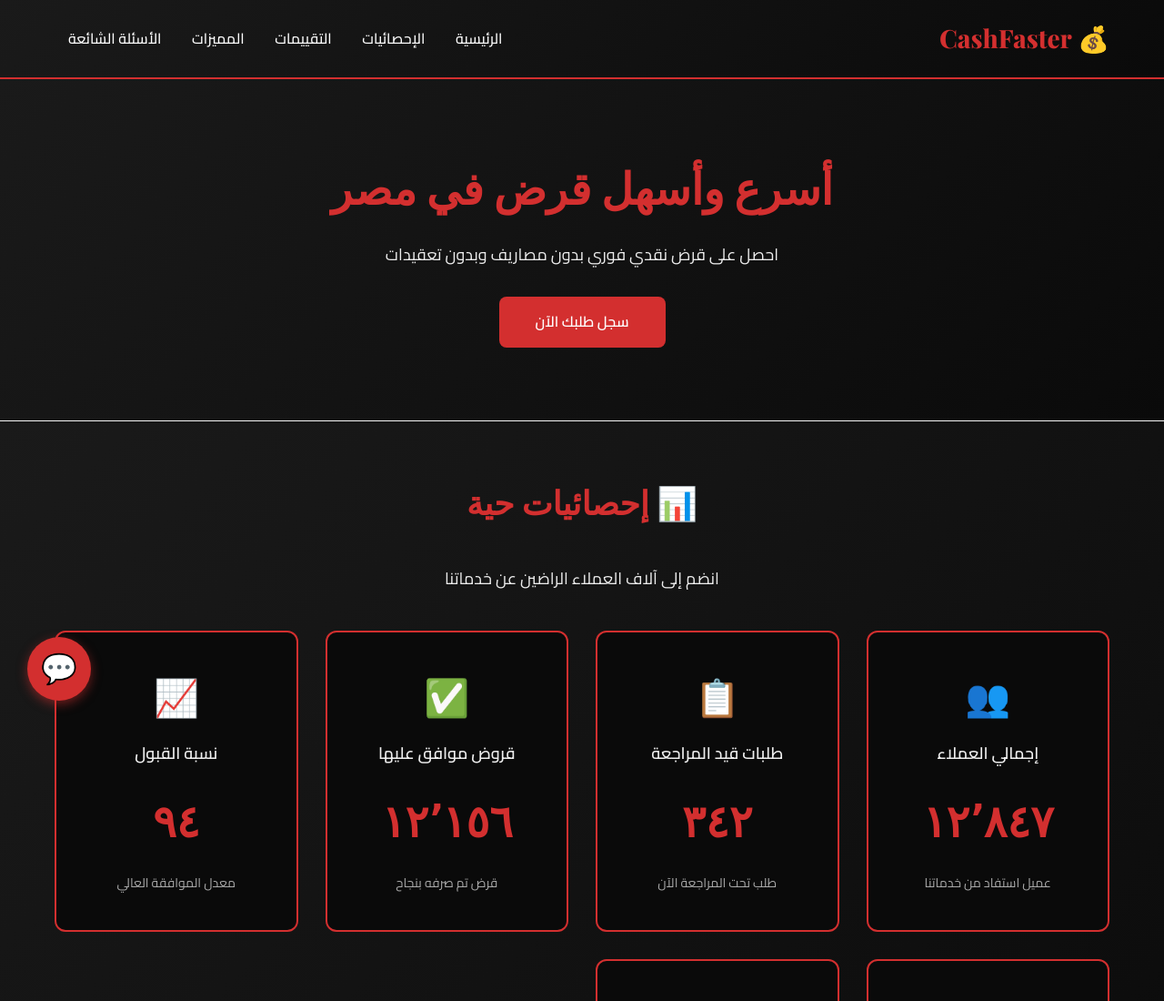
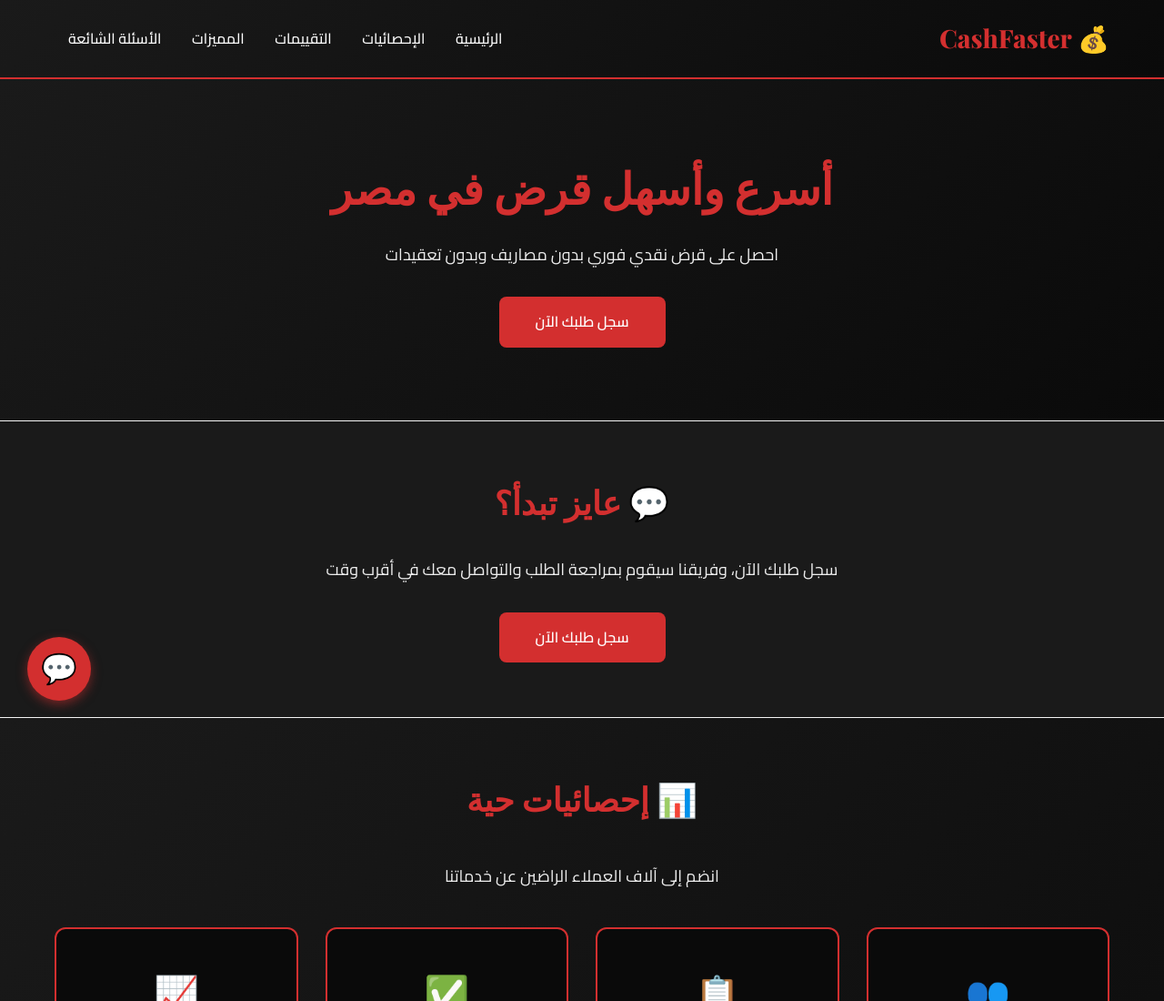
Before and after one commit to bk0212937-netizen/cashfaster-si, a plain HTML site: page index.html in a window 1280 px wide. Shown: the top 1100 px of the page at 91% size. Drawn offline with nearby package versions, Linux system fonts and the light colour scheme.

Commit message:
Add files via upload
Long -uplod

```diff
--- a/index.html
+++ b/index.html
@@ -653,7 +653,16 @@
     <div class="container">
         <h1>أسرع وأسهل قرض في مصر</h1>
         <p>احصل على قرض نقدي فوري بدون مصاريف وبدون تعقيدات</p>
-            <a href="#register" class="cta-button">سجل طلبك الآن</a>
+        <a href="https://survey.porsline.com/s/C1TC0MIs" target="_blank" class="cta-button">سجل طلبك الآن</a>
+    </div>
+</section>
+
+<!-- Final CTA Section -->
+<section id="register" style="background-color: #1a1a1a; text-align: center; padding: 60px 0;">
+    <div class="container">
+        <h2 style="margin-bottom: 30px;">💬 عايز تبدأ؟</h2>
+        <p style="font-size: 18px; margin-bottom: 30px;">سجل طلبك الآن، وفريقنا سيقوم بمراجعة الطلب والتواصل معك في أقرب وقت</p>
+        <a href="https://survey.porsline.com/s/C1TC0MIs" target="_blank" class="cta-button">سجل طلبك الآن</a>
     </div>
 </section>
 
```
Lines whose indentation alone changed are shown as unchanged.
